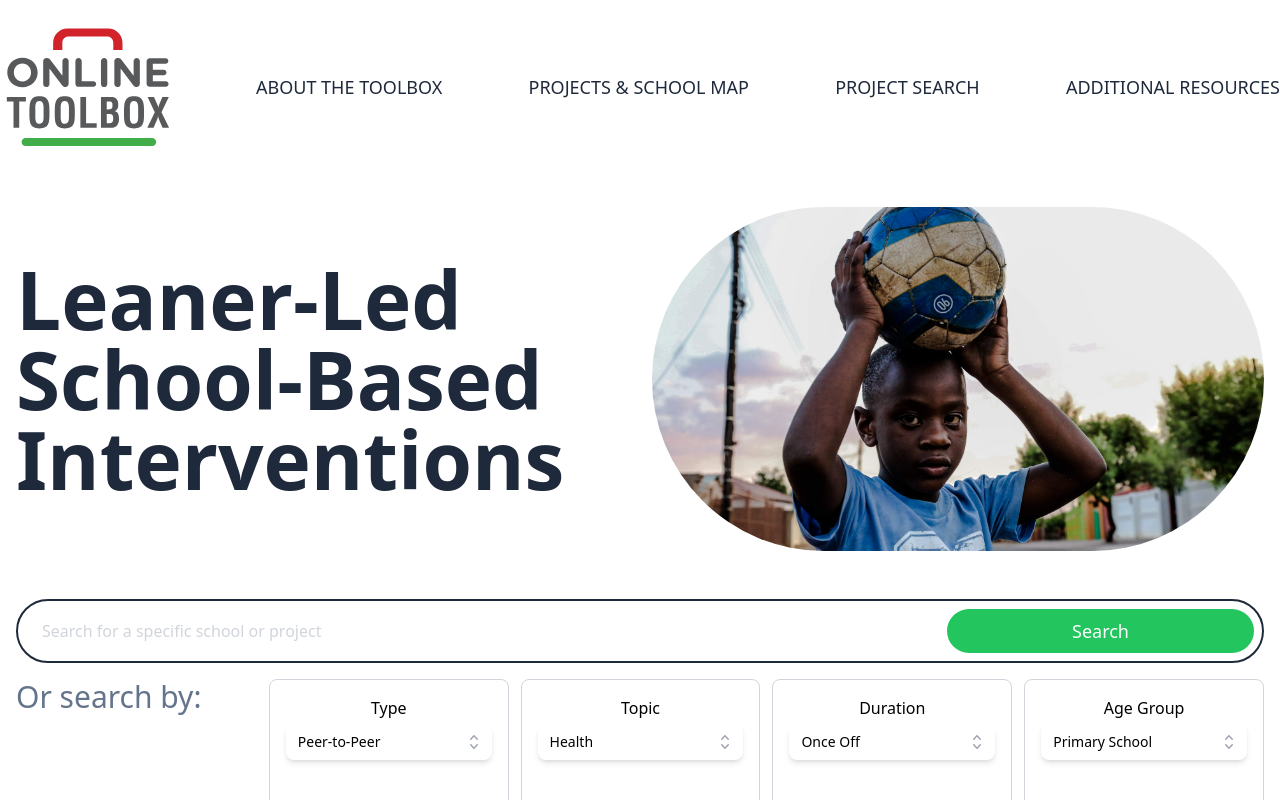
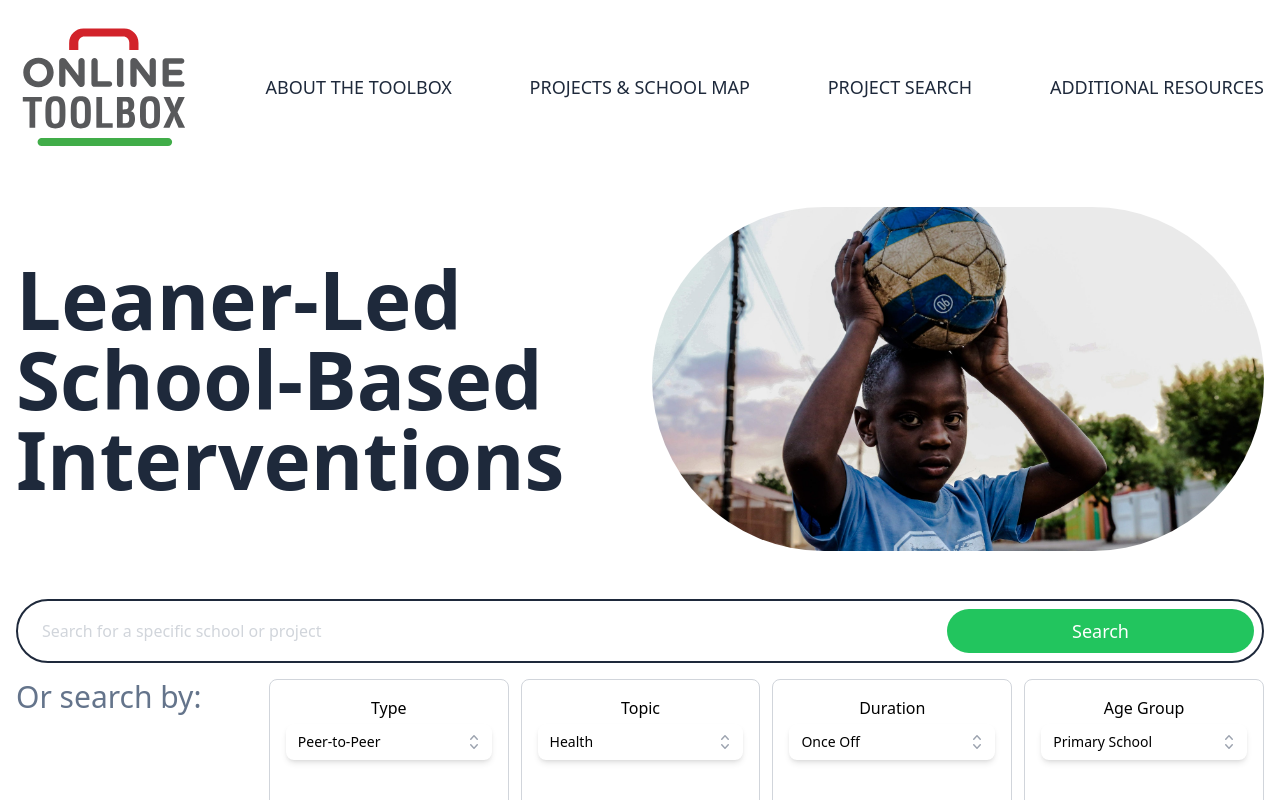
Before and after one commit to PhilaniNcube/toolkit, a Next.js app: page / in a window 1280 px wide. Shown: the top 800 px of the page. Built offline with nearby package versions, Linux system fonts and the light colour scheme.

Commit message:
navbar padding

```diff
--- a/app/Navbar.tsx
+++ b/app/Navbar.tsx
@@ -5,7 +5,7 @@ import React from 'react'
 
 const Navbar = () => {
   return (
-    <nav className="container mx-auto">
+    <nav className="container mx-auto px-4">
       <div className="hidden py-4 md:flex items-center">
         <Link href="/" className="w-1/5">
          <Image src="/images/logo.svg" width={445} height={361} alt="Logo" className="w-44 object-cover"  />
```
